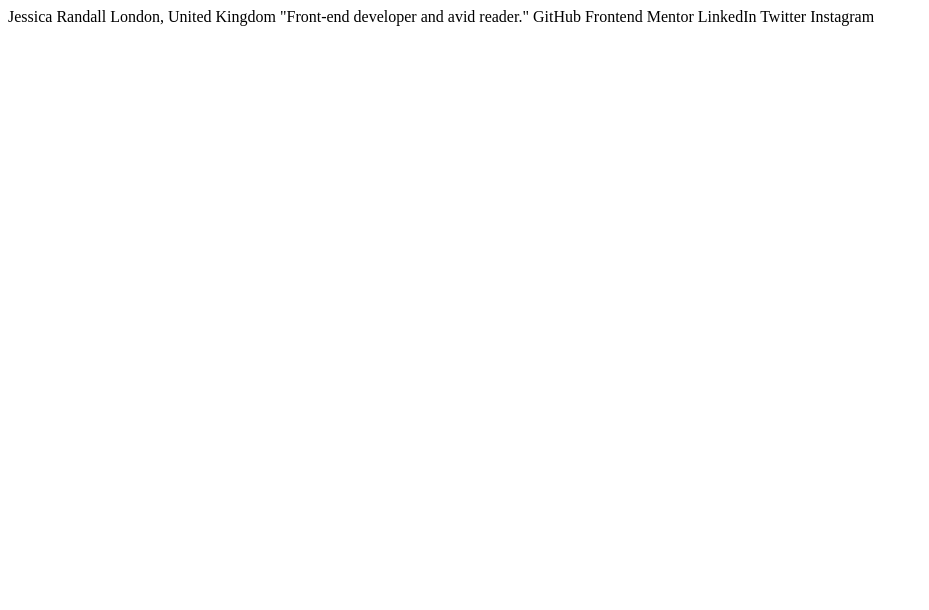
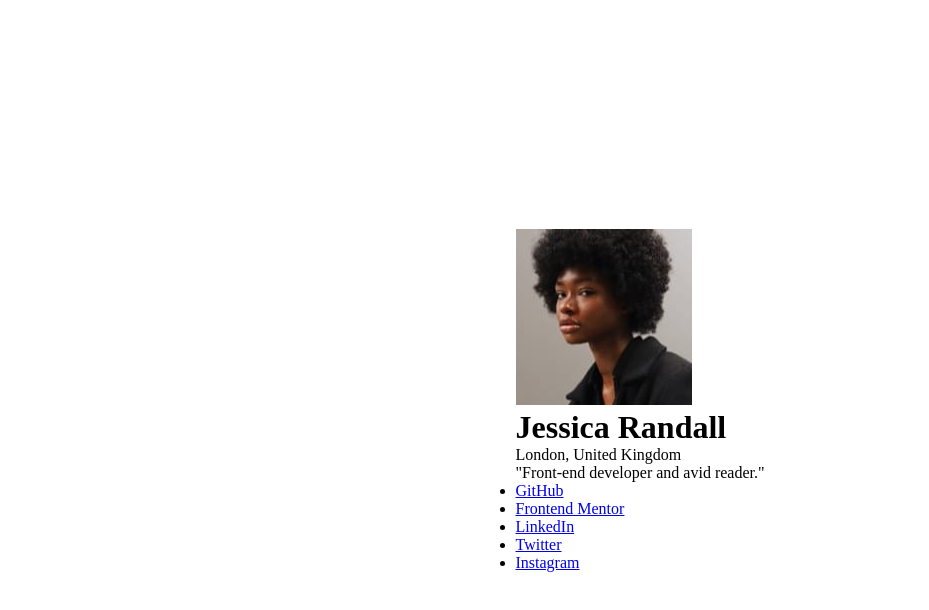
Before and after one commit to m-abubakr1/Social-links-profile-frontendmentor, a plain HTML site: page index.html in a window 1280 px wide. Shown: the whole page, without its empty margins (0-929 px from the left). Drawn offline with Linux system fonts and the light colour scheme.

Commit message:
Structure index.html

```diff
--- a/index.html
+++ b/index.html
@@ -1,28 +1,33 @@
 <!DOCTYPE html>
 <html lang="en">
   <head>
-  <meta charset="UTF-8">
-  <meta name="viewport" content="width=device-width, initial-scale=1.0"> <!-- displays site properly based on user's device -->
+    <meta charset="UTF-8" />
+    <meta name="viewport" content="width=device-width, initial-scale=1.0" />
+    <!-- displays site properly based on user's device -->
 
-  <link rel="icon" type="image/png" sizes="32x32" href="./assets/images/favicon-32x32.png">
-
+    <link
+      rel="icon"
+      type="image/png"
+      sizes="32x32"
+      href="./assets/images/favicon-32x32.png"
+    />
+    <link rel="stylesheet" href="style.css" />
     <title>Frontend Mentor | Social links profile</title>
-
   </head>
   <body>
-
-  Jessica Randall
-  London, United Kingdom
-  "Front-end developer and avid reader."
-
-  GitHub
-  Frontend Mentor
-  LinkedIn
-  Twitter
-  Instagram
-
-
-
+    <div class="container">
+      <img src="assets/images/avatar-jessica.jpeg" alt="Profile Pic" />
+      <h1 class="name">Jessica Randall</h1>
+      <p class="location">London, United Kingdom</p>
+      <p class="desc">"Front-end developer and avid reader."</p>
+      <ul class="links">
+        <li><a href="#">GitHub</a></li>
+        <li><a href="#">Frontend Mentor</a></li>
+        <li><a href="#">LinkedIn</a></li>
+        <li><a href="#">Twitter</a></li>
+        <li><a href="#">Instagram</a></li>
+      </ul>
+    </div>
 
     <!-- <div class="attribution">
     Challenge by <a href="https://www.frontendmentor.io?ref=challenge" target="_blank">Frontend Mentor</a>.
```
Lines whose indentation alone changed are shown as unchanged.
